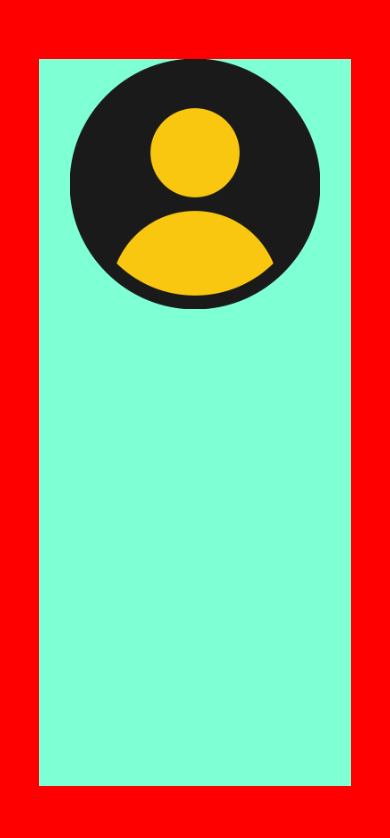
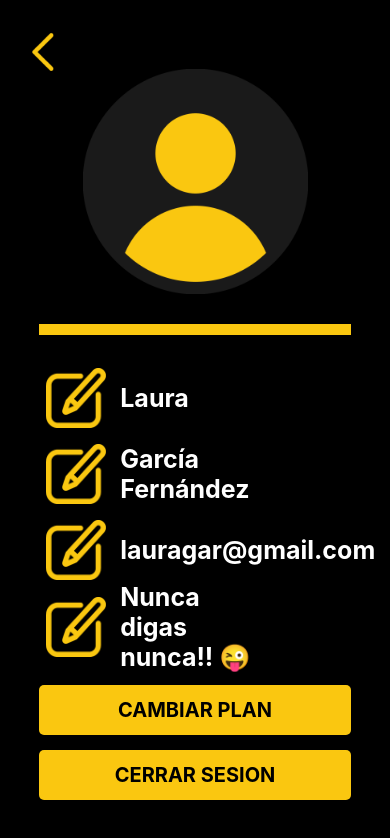
Before and after one commit to GabrielDiarte/pro-tactic, a React Native app: screen / in a window 390 px wide. Shown: the top 838 px of the page. Built offline with nearby package versions, Linux system fonts and the light colour scheme.

Commit message:
Profile Screen acabada

```diff
--- a/screens/profileScreen.js
+++ b/screens/profileScreen.js
@@ -1,41 +1,140 @@
 import React from 'react';
-import { View, Image, StyleSheet } from 'react-native';
+import { View, Image, Text, StyleSheet, TouchableOpacity } from 'react-native';
 
 const profileScreen = () => {
     return (
         <View style={styles.containerGeneral}>
+            <TouchableOpacity style={styles.backArrow} onPress={console.log('Esto no va a ningun lado jefe')}>
+            <Image source={require('../logos/backArrow.png')} style={styles.backArrow} />
+            </TouchableOpacity>
             <View style={styles.container}>
                 <Image source={require('../logos/usuario.png')} style={styles.image} />
                 <View style={styles.lineaSeparadora}></View>
-              <View style={styles.lineaSeparadora}></View>
+                <View style={styles.gazapo}>
+                    <View style={styles.infoUsuarioGeneral}>
+                        <View style={styles.infoUsuario}>
+                            <Image source={require('../logos/edit.png')} style={styles.imageInfoUsuario} />
+                            <Text style={styles.infoUsuarioTexto}>Laura</Text>
+                        </View >
+                        <View style={styles.infoUsuario}>
+                            <Image source={require('../logos/edit.png')} style={styles.imageInfoUsuario} />
+                            <Text style={styles.infoUsuarioTexto}>García Fernández</Text>
                         </View>
+                        <View style={styles.infoUsuario}>
+                            <Image source={require('../logos/edit.png')} style={styles.imageInfoUsuario} />
+                            <Text style={styles.infoUsuarioTexto}>lauragar@gmail.com</Text>
+                        </View>
+                        <View style={styles.infoUsuario}>
+                            <Image source={require('../logos/edit.png')} style={styles.imageInfoUsuario} />
+                            <Text style={styles.infoUsuarioTexto}>Nunca digas nunca!! 😜</Text>
+                        </View>
+
+                    </View>
+                    <View style={styles.botones}>
+                        <TouchableOpacity style={styles.button} >
+                            <Text style={styles.buttonText}>CAMBIAR PLAN</Text>
+                        </TouchableOpacity>
+                        <TouchableOpacity style={styles.button} >
+                            <Text style={styles.buttonText}>CERRAR SESION</Text>
+                        </TouchableOpacity>
+                    </View>
+                </View>
+            </View>
+
         </View>
     );
 };
 
 const styles = StyleSheet.create({
+    backArrow: {
+        width: 50,
+        height: 50,
+        position: 'absolute',
+        left: '5%',
+        top: '3%',
+    },
     containerGeneral: {
         flex: 1,
-        backgroundColor: 'red',
-        flexDirection: 'column'
+        backgroundColor: 'black',
+        flexDirection: 'column',
+        alignItems: 'center'
     },
     container: {
         flex: 1,
-        marginVertical: '15%',
+        marginTop: '15%',
+        marginBottom: '10%',
         alignItems: 'center',
         alignContent: 'center',
         width: '80%',
         marginHorizontal: '10%',
-        backgroundColor: 'aquamarine'
+       // backgroundColor: 'aquamarine'
     },
     image: {
-        width: 250,
-        height: 250,
+        width: 225,
+        height: 225,
+        margin: 10
     },
     lineaSeparadora: {
+        width: '100%',
+        height: '1.5%',
+        marginVertical: 20,
+        backgroundColor: '#FAC710'
+    },
+    gazapo: {
+        width: '100%',
+        flex : 1,
+    },
+    infoUsuarioGeneral: {
+        flex: 1,
+        marginVertical: 5,
+        flexDirection: 'column',
+        width: '100%',
+        height: '70%',
+       // backgroundColor: 'green'
+    },
+    infoUsuario: {
+        flex: 1,
+        marginVertical: 5,
+        flexDirection: 'row',
+        width: '100%',
+        borderColor: 'black',
+        borderWidth: 2,
+        //height: 60,
+        alignItems: 'center'
+    },
+    imageInfoUsuario: {
+        width: 60,
+        height: 60,
+        marginHorizontal: 5
+    },
+    infoUsuarioTexto: {
+        fontSize: 25,
+        marginLeft: '3%',
+        marginRight: '25%',
+        fontWeight: 'bold',
+        color: 'white'
+    },
+    botones: {
+        height: '30%',
+        //flex: 1,
+        width: '100%',
+        // position: 'absolute',
+        // bottom: 0,
+        //backgroundColor: 'grey'
+    },
+    button: {
+        width: '100%',
         height: 50,
-        marginTop: 5,
-        backgroundColor: '#FAC710'
+        backgroundColor: '#FAC710',
+        borderRadius: 5,
+        marginTop: 15,
+        alignItems: 'center',
+        justifyContent: 'center',
+    },
+    buttonText: {
+        fontSize: 20,
+        fontWeight: 'bold',
+        color: '#000000',
     },
 });
 
```
Also changed, not shown: logos/backArrow.png (added), logos/edit.png (added). Lines whose indentation alone changed are shown as unchanged.
